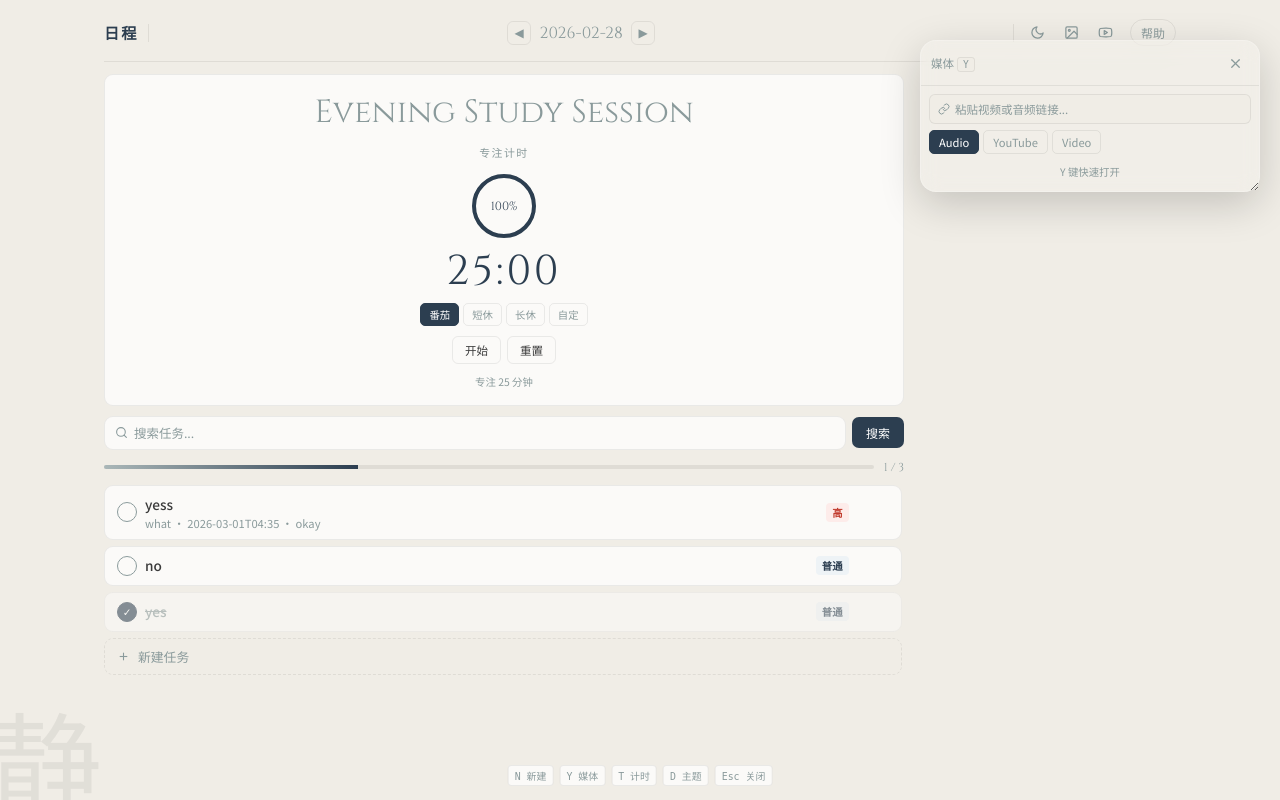
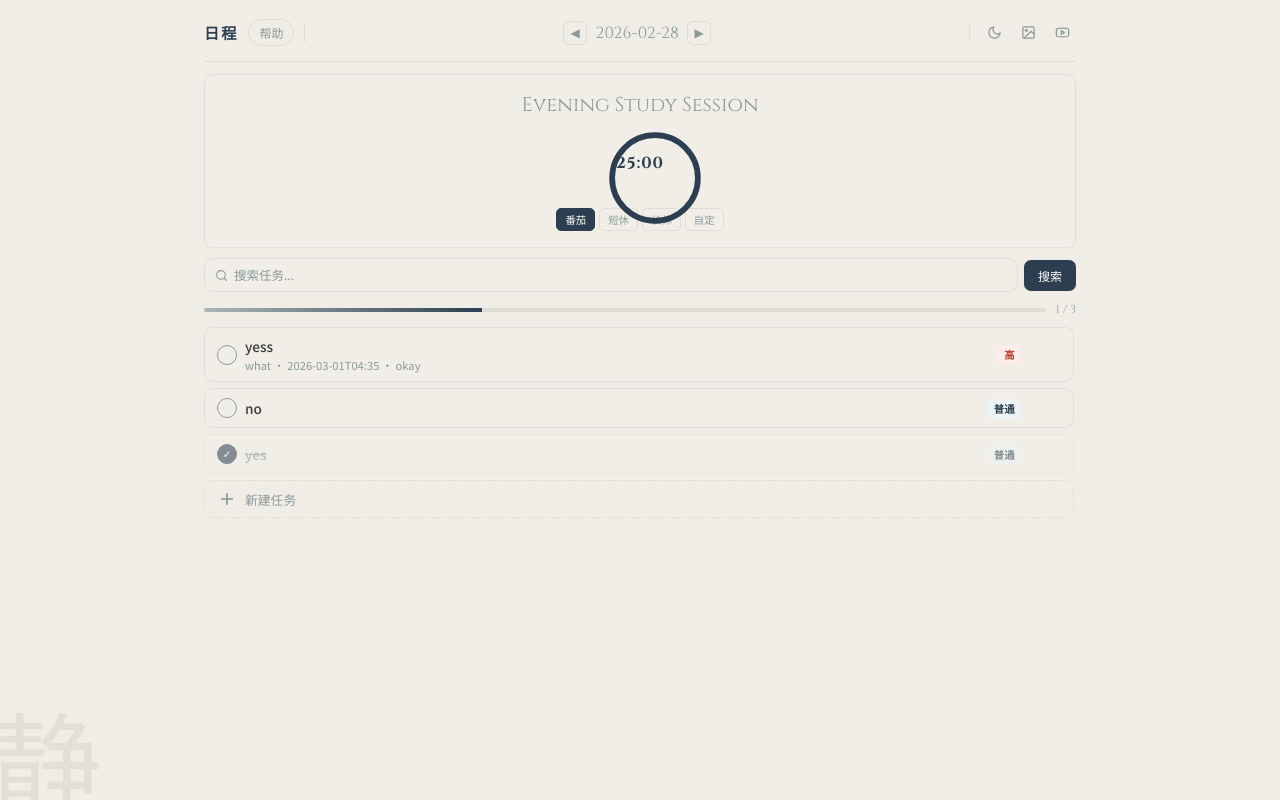
Before and after one commit to probabilityzero/todolist, a Flask app: page /2026-02-28 in a window 1280 px wide. Run offline with Flask 3, Linux system fonts and the light colour scheme; data comes from the database, SQL or seed files in the repository.

Commit message:
improved ui

```diff
--- a/templates/index.html
+++ b/templates/index.html
@@ -8,13 +8,13 @@
     <style>
         *{box-sizing:border-box;outline:none;margin:0;padding:0}
         :root{
-            --bg:#f0ede6;--text:#3a3a3a;--card:rgba(255,255,255,0.72);
+            --bg:#f0ede6;--text:#3a3a3a;--card:rgba(255,255,255,0.1);
             --muted:#8a9a9b;--accent:#2c3e50;--panel:#fff;
             --border:rgba(0,0,0,0.07);--shadow:rgba(0,0,0,0.06);
             --radius:9px;
         }
         .dark-theme{
-            --bg:#0c1220;--text:#cfd3db;--card:rgba(255,255,255,0.04);
+            --bg:#0c1220;--text:#cfd3db;--card:rgba(255,255,255,0.05);
             --muted:#7a8694;--accent:#7eb3f5;--panel:#101926;
             --border:rgba(255,255,255,0.05);--shadow:rgba(0,0,0,0.3);
         }
@@ -24,7 +24,7 @@
         .deco{font-family:'Cinzel',serif;color:rgba(0,0,0,0.06);font-size:7rem;position:fixed;bottom:-30px;left:-10px;z-index:0;pointer-events:none;user-select:none;line-height:1;}
         .dark-theme .deco{color:rgba(255,255,255,0.03);}
 
-        .app{display:grid;grid-template-columns:1fr 260px;grid-template-rows:48px 1fr;height:100vh;max-width:1100px;margin:0 auto;padding:14px;gap:12px;position:relative;z-index:1;}
+        .app{display:grid;grid-template-columns:minmax(0,900px);grid-template-rows:48px 1fr;height:100vh;max-width:900px;margin:0 auto;padding:14px;gap:12px;position:relative;z-index:1;justify-content:center;}
 
         .topbar{grid-column:1/-1;display:flex;align-items:center;gap:10px;border-bottom:1px solid var(--border);padding-bottom:10px;}
         .logo{font-family:'Cinzel',serif;font-size:.95rem;color:var(--accent);letter-spacing:2px;font-weight:700;white-space:nowrap;}
@@ -99,7 +99,7 @@
         .timer-label{font-size:.68rem;color:var(--muted);text-transform:uppercase;letter-spacing:1.5px;font-family:'Cinzel',serif;}
         .timer-display{font-family:'Cinzel',serif;font-size:2.6rem;color:var(--accent);letter-spacing:3px;line-height:1;}
         .timer-sub{font-size:.65rem;color:var(--muted);}
-        .timer-btns{display:flex;gap:6px;}
+        .timer-btns{display:none;gap:6px;}
         .timer-btn{background:none;border:1px solid var(--border);border-radius:6px;padding:5px 12px;cursor:pointer;font-size:.72rem;color:var(--text);font-family:inherit;transition:all .2s;}
         .timer-btn:hover{background:var(--accent);color:#fff;border-color:var(--accent);}
         .timer-btn.running{background:var(--accent);color:#fff;border-color:var(--accent);}
@@ -110,9 +110,12 @@
         .timer-ring svg{transform:rotate(-90deg);}
         .ring-bg{fill:none;stroke:var(--border);stroke-width:4;}
         .ring-fill{fill:none;stroke:var(--accent);stroke-width:4;stroke-linecap:round;transition:stroke-dashoffset .5s linear;}
-        .timer-ring-inner{position:absolute;inset:0;display:flex;align-items:center;justify-content:center;font-family:'Cinzel',serif;font-size:.75rem;color:var(--accent);}
+        .timer-ring-inner{position:absolute;inset:0;display:flex;flex-direction:column;align-items:center;justify-content:center;font-family:'Cinzel',serif;color:var(--accent);}
+        .timer-ring-inner #ring-text{font-size:1rem;letter-spacing:1px;font-weight:600}
+        .reset-icon{position:absolute;top:6px;right:6px;width:26px;height:26px;border-radius:50%;display:flex;align-items:center;justify-content:center;background:rgba(0,0,0,0.04);color:var(--muted);cursor:pointer;opacity:0;transform:scale(.92);transition:opacity .12s,transform .12s;pointer-events:none;font-weight:700}
+        .timer-ring.running .reset-icon{pointer-events:auto}
+        .timer-ring.running:hover .reset-icon{opacity:1;transform:scale(1)}
 
-        .media-card{background:var(--card);border:1px solid var(--border);border-radius:var(--radius);overflow:hidden;display:flex;flex-direction:column;}
         .media-header{padding:8px 10px;border-bottom:1px solid var(--border);display:flex;align-items:center;justify-content:space-between;}
         .media-title{font-size:.72rem;color:var(--muted);font-family:'Cinzel',serif;}
         .media-body{padding:8px;display:flex;flex-direction:column;gap:6px;}
@@ -128,7 +131,7 @@
         #yt-frame{width:100%;height:140px;border:none;border-radius:6px;display:none;}
         #widget-video{width:100%;border-radius:6px;display:none;max-height:120px;object-fit:cover;}
         .media-hint{font-size:.65rem;color:var(--muted);text-align:center;padding:4px 0;}
-        #media-widget { position: fixed; top: 40px; right: 20px; width: 340px; background: rgba(255,255,255,0.1); border-radius: 16px; box-shadow: 0 12px 40px rgba(0,0,0,0.18); overflow: hidden; z-index: 1000; display: block; resize: both; backdrop-filter: blur(10px); border: 1px solid rgba(255,255,255,0.2); }
+        #media-widget { position: fixed; top: 40px; right: 20px; width: 340px; background: rgba(255,255,255,0.1); border-radius: 16px; box-shadow: 0 12px 40px rgba(0,0,0,0.18); overflow: hidden; z-index: 1000; display: none; resize: both; backdrop-filter: blur(10px); border: 1px solid rgba(255,255,255,0.2); }
 
         .viz-bar-row{display:flex;align-items:flex-end;gap:2px;height:20px;justify-content:center;}
         .vbar{width:3px;background:var(--accent);border-radius:1px;opacity:.4;animation:wave 1.2s ease-in-out infinite;}
@@ -146,9 +149,8 @@
         .edit-overlay{position:fixed;inset:0;z-index:2000;display:none;pointer-events:none;}
         .edit-overlay.active{display:block;pointer-events:auto;}
         .edit-backdrop{position:absolute;inset:0;background:rgba(0,0,0,0);cursor:default;}
-        .edit-panel{position:absolute;background:var(--panel);border:1px solid var(--border);border-radius:10px;box-shadow:0 12px 40px rgba(0,0,0,.14);padding:16px;width:320px;pointer-events:auto;}
-        .dark-theme .edit-panel{box-shadow:0 12px 40px rgba(0,0,0,.4);}
-        .edit-panel-title{font-size:.75rem;color:var(--muted);font-family:'Cinzel',serif;text-transform:uppercase;letter-spacing:1px;margin-bottom:10px;}
+        .edit-panel{position:absolute;background:var(--panel);border-radius:10px;box-shadow:0 12px 40px rgba(0,0,0,.14);padding:16px;width:320px;pointer-events:auto;}
+        .dark-theme .edit-panel{box-shadow:0 12px 40px rgba(0,0,0,.4);border:1px solid var(--border);}
         .edit-field{margin-bottom:8px;}
         .edit-field label{font-size:.68rem;color:var(--muted);display:block;margin-bottom:3px;text-transform:uppercase;letter-spacing:.5px;}
         .edit-field input,.edit-field select{background:var(--bg);border:1px solid var(--border);padding:7px 10px;border-radius:6px;font-family:inherit;font-size:.78rem;color:var(--text);width:100%;transition:border-color .2s;}
@@ -160,7 +162,6 @@
         .btn-save{background:var(--accent);border:none;padding:6px 16px;border-radius:6px;cursor:pointer;font-size:.75rem;color:#fff;font-family:inherit;transition:opacity .2s;letter-spacing:.5px;}
         .btn-save:hover{opacity:.85;}
 
-        .kbd-hint{position:fixed;bottom:14px;left:50%;transform:translateX(-50%);display:flex;gap:6px;z-index:100;pointer-events:none;}
         .kbd{font-size:.62rem;background:var(--card);border:1px solid var(--border);border-radius:4px;padding:2px 6px;color:var(--muted);font-family:monospace;}
 
         .help-popover{position:absolute;top:52px;left:0;width:240px;background:var(--panel);border:1px solid var(--border);border-radius:var(--radius);box-shadow:0 8px 24px var(--shadow);padding:14px;z-index:500;font-size:.78rem;display:none;}
@@ -182,6 +183,14 @@
     <div class="app">
         <header class="topbar">
             <span class="logo">日程</span>
+            <div style="position:relative;">
+                <button class="pill-btn" onclick="toggleHelp()" id="help-btn">帮助</button>
+                <div class="help-popover" id="help-popover">
+                    <h4>使用指南</h4>
+                    <p>点击任务文字即可编辑，圆圈标记完成。</p>
+                    <p><kbd>N</kbd> 新建任务 &nbsp; <kbd>Y</kbd> 媒体面板 &nbsp; <kbd>T</kbd> 计时器 &nbsp; <kbd>D</kbd> 深色模式 &nbsp; <kbd>Esc</kbd> 关闭弹窗</p>
+                </div>
+            </div>
             <div class="divider"></div>
             <div class="nav">
                 <div class="date-nav">
@@ -204,39 +213,27 @@
                     <svg xmlns="http://www.w3.org/2000/svg" width="24" height="24" viewBox="0 0 24 24" fill="none" stroke="currentColor" stroke-width="2" stroke-linecap="round" stroke-linejoin="round" class="lucide lucide-youtube-icon lucide-youtube"><path d="M2.5 17a24.12 24.12 0 0 1 0-10 2 2 0 0 1 1.4-1.4 49.56 49.56 0 0 1 16.2 0A2 2 0 0 1 21.5 7a24.12 24.12 0 0 1 0 10 2 2 0 0 1-1.4 1.4 49.55 49.55 0 0 1-16.2 0A2 2 0 0 1 2.5 17"/><path d="m10 15 5-3-5-3z"/></svg>
                 </button>
             </div>
-            <div style="position:relative;">
-                <button class="pill-btn" onclick="toggleHelp()" id="help-btn">帮助</button>
-                <div class="help-popover" id="help-popover">
-                    <h4>使用指南</h4>
-                    <p>点击任务文字即可编辑，圆圈标记完成。</p>
-                    <p><kbd>N</kbd> 新建任务 &nbsp; <kbd>Y</kbd> 媒体面板 &nbsp; <kbd>T</kbd> 计时器 &nbsp; <kbd>D</kbd> 深色模式 &nbsp; <kbd>Esc</kbd> 关闭弹窗</p>
-                </div>
-            </div>
         </header>
 
         <div class="main-col">
             <div class="timer-card" id="timer-card">
-            <span style="font-size:2rem;color:var(--muted);font-family:'Cinzel',serif;">{{ session_title }}</span>
-                <span class="timer-label">专注计时</span>
-                <div class="timer-ring">
-                    <svg width="70" height="70" viewBox="0 0 70 70">
+            <span style="font-size:1.25rem;color:var(--muted);font-family:'Cinzel',serif;">{{ session_title }}</span>
+                <div class="timer-ring" id="timer-ring" onclick="onRingClick(event)">
+                    <svg width="100" height="100" viewBox="0 0 70 70">
                         <circle class="ring-bg" cx="35" cy="35" r="30"></circle>
                         <circle class="ring-fill" id="ring-fill" cx="35" cy="35" r="30" stroke-dasharray="188.5" stroke-dashoffset="0"></circle>
                     </svg>
-                    <div class="timer-ring-inner" id="ring-pct">100%</div>
+                    <div class="reset-icon" id="ring-reset" title="重置">✕</div>
+                    <div class="timer-ring-inner">
+                        <div id="ring-text">25:00</div>
+                    </div>
                 </div>
-                <div class="timer-display" id="timer-display">25:00</div>
                 <div class="timer-modes">
                     <button class="timer-mode active" onclick="setMode('pomodoro',this)">番茄</button>
                     <button class="timer-mode" onclick="setMode('short',this)">短休</button>
                     <button class="timer-mode" onclick="setMode('long',this)">长休</button>
                     <button class="timer-mode" onclick="setMode('custom',this)">自定</button>
                 </div>
-                <div class="timer-btns">
-                    <button class="timer-btn" id="timer-start" onclick="toggleTimer()">开始</button>
-                    <button class="timer-btn" onclick="resetTimer()">重置</button>
-                </div>
-                <div class="timer-sub" id="timer-sub">专注 25 分钟</div>
             </div>
 
             <form class="search-row" method="get" action="{{ url_for('index', date=date) }}">
@@ -272,16 +269,17 @@
                 {% endfor %}
 
                 <div class="add-task-row" onclick="openNewEdit(event)" id="add-task-trigger">
-                    <svg style="width:13px;height:13px;stroke:currentColor;fill:none;stroke-width:2;flex-shrink:0;" viewBox="0 0 24 24"><line x1="12" y1="5" x2="12" y2="19"></line><line x1="5" y1="12" x2="19" y2="12"></line></svg>
+                    <svg style="width:20px;height:20px;stroke:currentColor;fill:none;stroke-width:2;flex-shrink:0;" viewBox="0 0 24 24"><line x1="12" y1="5" x2="12" y2="19"></line><line x1="5" y1="12" x2="19" y2="12"></line></svg>
                     <span>新建任务</span>
                 </div>
             </div>
         </div>
+    </div>
 
     <div class="edit-overlay" id="edit-overlay">
         <div class="edit-backdrop" id="edit-backdrop"></div>
         <div class="edit-panel" id="edit-panel">
-            <div class="edit-panel-title" id="edit-panel-title">编辑任务</div>
+            <div class="edit-panel-title" id="edit-panel-title"></div>
             <form id="edit-form" method="post">
                 <div class="edit-field">
                     <label>任务内容</label>
@@ -322,15 +320,6 @@
             </form>
         </div>
     </div>
-
-    <div class="kbd-hint">
-        <span class="kbd">N 新建</span>
-        <span class="kbd">Y 媒体</span>
-        <span class="kbd">T 计时</span>
-        <span class="kbd">D 主题</span>
-        <span class="kbd">Esc 关闭</span>
-    </div>
-
     <div id="media-widget">
         <div class="media-header"  onmousedown="startDrag(event)">
             <span class="media-title">媒体 <kbd style="font-size:.6rem;background:var(--bg);border:1px solid var(--border);padding:1px 5px;border-radius:3px;font-family:monospace;">Y</kbd></span>
@@ -413,7 +402,6 @@
         function openEdit(id,e){
             var td=taskData[String(id)];
             if(!td)return;
-            editTitle.textContent='编辑任务';
             editForm.action='{{ url_for("edit", date=date, task_id=0) }}'.replace('/0','/'+id);
             efContent.value=td.content;
             efDue.value=td.due_time||'';
@@ -429,7 +417,6 @@
         }
 
         function openNewEdit(e){
-            editTitle.textContent='新建任务';
             editForm.action='{{ url_for("add", date=date) }}';
             efContent.value='';efDue.value='';efPriority.value='2';efCategory.value='';efTags.value='';efNotes.value='';
             positionPanel(document.getElementById('add-task-trigger'));
@@ -465,14 +452,6 @@
             var p=document.getElementById('help-popover');
             var btn=document.getElementById('help-btn');
             if(p.style.display==='block'&&!p.contains(e.target)&&e.target!==btn)p.style.display='none';
-
-            var w=document.getElementById('media-widget');
-            var toggleBtn=document.querySelector('[onclick="toggleMediaWidget()"]');
-            if(w && (w.style.display!=='none' && getComputedStyle(w).display!=='none')){
-                if(!w.contains(e.target) && e.target!==toggleBtn && !(toggleBtn && toggleBtn.contains(e.target))){
-                    w.style.display='none';
-                }
-            }
         });
 
         var timerModes={pomodoro:25*60,short:5*60,long:15*60,custom:25*60};
@@ -482,20 +461,23 @@
         var remaining=totalSeconds;
         var timerInterval=null;
         var timerRunning=false;
-        var displayEl=document.getElementById('timer-display');
+        var displayEl=document.getElementById('ring-text');
         var startBtn=document.getElementById('timer-start');
         var subEl=document.getElementById('timer-sub');
         var ringFill=document.getElementById('ring-fill');
-        var ringPct=document.getElementById('ring-pct');
+        var timerRing=document.getElementById('timer-ring');
+        var ringReset=document.getElementById('ring-reset');
         var circumference=188.5;
 
         function formatTime(s){var m=Math.floor(s/60),sec=s%60;return m.toString().padStart(2,'0')+':'+sec.toString().padStart(2,'0');}
         function updateRing(){
             var pct=remaining/totalSeconds;
             ringFill.style.strokeDashoffset=(circumference*(1-pct)).toFixed(2);
-            ringPct.textContent=Math.round(pct*100)+'%';
         }
-        function renderTimer(){displayEl.textContent=formatTime(remaining);updateRing();}
+        function renderTimer(){
+            if(displayEl) displayEl.textContent = formatTime(remaining);
+            updateRing();
+        }
         function setMode(mode,btn){
             resetTimer();
             document.querySelectorAll('.timer-mode').forEach(function(b){b.classList.remove('active');});
@@ -513,23 +495,82 @@
             subEl.textContent=timerLabels[mode];
             renderTimer();
         }
+
+        function onRingClick(e){
+            if(!e) return;
+            // if reset icon clicked, reset
+            if(e.target && (e.target.id==='ring-reset' || (e.target.closest && e.target.closest('#ring-reset')))){
+                e.stopPropagation();
+                resetTimer();
+                return;
+            }
+            toggleTimer();
+        }
+        if(ringReset){ ringReset.addEventListener('click', function(e){ e.stopPropagation(); resetTimer(); }); }
+
         function toggleTimer(){
             if(timerRunning){
-                clearInterval(timerInterval);timerRunning=false;
-                startBtn.textContent='继续';startBtn.classList.remove('running');
+                // pause
+                clearInterval(timerInterval);
+                timerInterval = null;
+                timerRunning = false;
+                if(startBtn) startBtn.classList.remove('running');
+                if(startBtn) startBtn.textContent = '开始';
+                if(timerRing) timerRing.classList.remove('running');
             }else{
-                timerRunning=true;startBtn.textContent='暂停';startBtn.classList.add('running');
-                timerInterval=setInterval(function(){
-                    if(remaining>0){remaining--;renderTimer();}
-                    else{clearInterval(timerInterval);timerRunning=false;startBtn.textContent='开始';startBtn.classList.remove('running');alert('时间到！');}
+                // start
+                if(remaining <= 0) remaining = totalSeconds;
+                timerRunning = true;
+                if(startBtn) startBtn.classList.add('running');
+                if(startBtn) startBtn.textContent = '暂停';
+                if(timerRing) timerRing.classList.add('running');
+                timerInterval = setInterval(function(){
+                    remaining -= 1;
+                    if(remaining <= 0){
+                        clearInterval(timerInterval);
+                        timerInterval = null;
+                        timerRunning = false;
+                        if(startBtn) startBtn.classList.remove('running');
+                        if(startBtn) startBtn.textContent = '开始';
+                        if(timerRing) timerRing.classList.remove('running');
+                        remaining = 0;
+                        renderTimer();
+                        // timer finished: reset remaining to totalSeconds for next run
+                        setTimeout(function(){ remaining = totalSeconds; renderTimer(); }, 800);
+                        return;
+                    }
+                    renderTimer();
                 },1000);
             }
         }
+
         function resetTimer(){
-            clearInterval(timerInterval);timerRunning=false;
-            startBtn.textContent='开始';startBtn.classList.remove('running');
-            remaining=totalSeconds;renderTimer();
+            clearInterval(timerInterval);
+            timerInterval = null;
+            timerRunning = false;
+            if(startBtn) startBtn.classList.remove('running');
+            if(startBtn) startBtn.textContent = '开始';
+            if(timerRing) timerRing.classList.remove('running');
+            remaining = totalSeconds;
+            renderTimer();
         }
+        function toggleHelp(){
+            var p=document.getElementById('help-popover');
+            p.style.display=(p.style.display==='block')?'none':'block';
+        }
+
+        function toggleMediaWidget(){
+            var w = document.getElementById('media-widget');
+            if(!w) return;
+            if(w.style.display === 'none' || getComputedStyle(w).display === 'none') w.style.display = 'block';
+            else w.style.display = 'none';
+        }
+
+        document.addEventListener('click',function(e){
+            var p=document.getElementById('help-popover');
+            var btn=document.getElementById('help-btn');
+            if(p.style.display==='block'&&!p.contains(e.target)&&e.target!==btn)p.style.display='none';
+        });
         renderTimer();
 
         var isDragging = false;
@@ -570,9 +611,9 @@
             else if(mode==='youtube')btnYoutube.classList.add('active');
             else if(mode==='video')btnVideo.classList.add('active');
         }
-        btnAudio.addEventListener('click',function(){setMediaMode('audio');});
-        btnYoutube.addEventListener('click',function(){setMediaMode('youtube');});
-        btnVideo.addEventListener('click',function(){setMediaMode('video');});
+        btnAudio.addEventListener('click',function(){ setMediaMode('audio'); var w=document.getElementById('media-widget'); if(w && (getComputedStyle(w).display==='none' || w.style.display==='none')) toggleMediaWidget(); });
+        btnYoutube.addEventListener('click',function(){ setMediaMode('youtube'); var w=document.getElementById('media-widget'); if(w && (getComputedStyle(w).display==='none' || w.style.display==='none')) toggleMediaWidget(); });
+        btnVideo.addEventListener('click',function(){ setMediaMode('video'); var w=document.getElementById('media-widget'); if(w && (getComputedStyle(w).display==='none' || w.style.display==='none')) toggleMediaWidget(); });
 
         function clearMedia(){
             audioPlayer.pause();audioPlayer.src='';audioPlayer.style.display='none';
@@ -645,7 +686,15 @@
             if(e.target.tagName==='INPUT'||e.target.tagName==='TEXTAREA'||e.target.tagName==='SELECT'||e.target.isContentEditable)return;
             var k=e.key.toLowerCase();
             if(k==='n'){openNewEdit(null);}
-            else if(k==='y'){document.getElementById('media-url').focus();}
+            else if(k==='y'){
+                e.preventDefault();
+                e.stopPropagation();
+                var w=document.getElementById('media-widget');
+                if(w && (getComputedStyle(w).display==='none' || w.style.display==='none')) toggleMediaWidget();
+                setMediaMode('youtube');
+                var inp = document.getElementById('media-url');
+                inp && inp.focus();
+            }
             else if(k==='t'){document.getElementById('timer-card').scrollIntoView({behavior:'smooth'});}
             else if(k==='d'){themeToggle.click();}
             else if(k==='escape'){closeEdit();document.getElementById('help-popover').style.display='none';}
```
